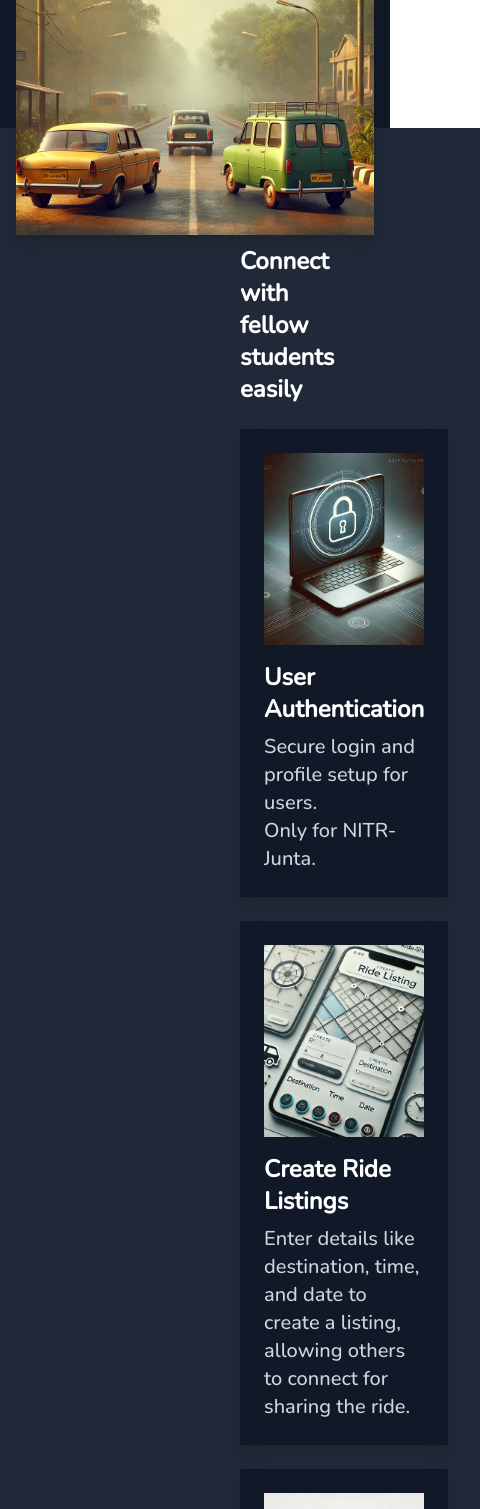
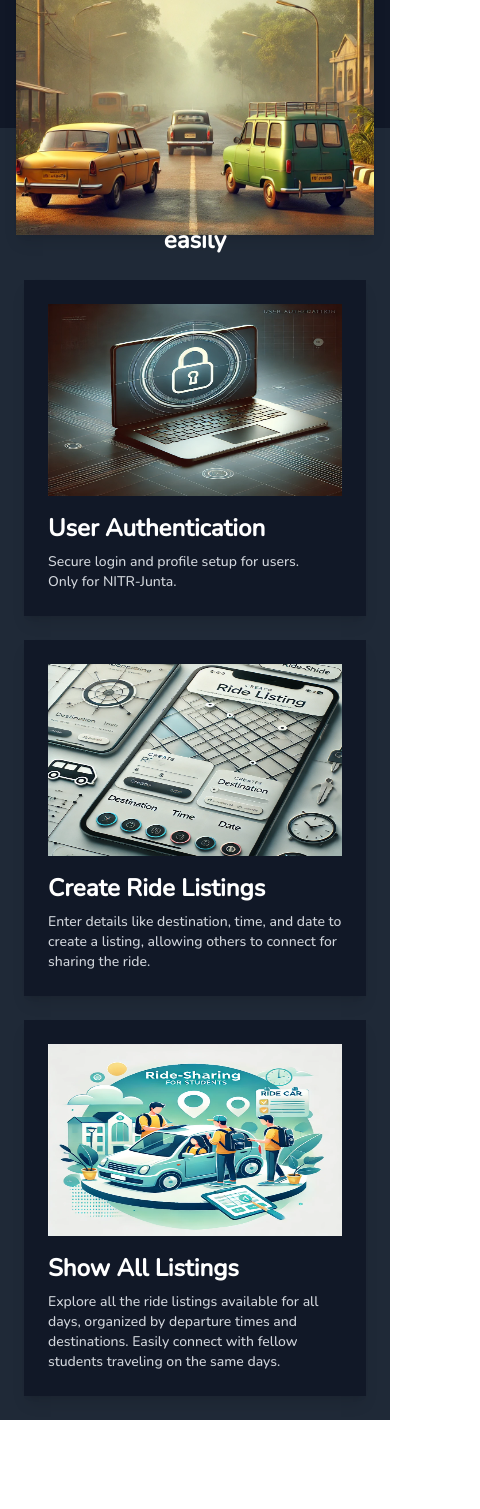
Before and after one commit to buku2004/project-cabshare, a Next.js app: page / in a window 390 px wide. Shown: the part 1560-3069 px from the top of the page, 480 px wide, since content can reach past the window. Built offline with nearby package versions, Linux system fonts and the light colour scheme.

Commit message:
few changes #5

```diff
--- a/src/app/components/Content.tsx
+++ b/src/app/components/Content.tsx
@@ -3,9 +3,9 @@ import Link from "next/link";
 
 const Content = () => {
   return (
-    <div className="bg-gray-800 text-white p-10 px-[15rem]">
+    <div className="bg-gray-800 text-white p-6 md:p-10 lg:px-[15rem]">
       {/* Smart Ride Sharing Title */}
-      <div className="mb-6">
+      <div className="mb-6 text-center md:text-left">
         <div className="text-white inline-block rounded-md font-semibold text-sm uppercase">
           Smart Ride Sharing
         </div>
@@ -15,18 +15,20 @@ const Content = () => {
       </div>
 
       {/* Feature Cards */}
-      <div className="grid md:grid-cols-3 gap-6">
+      <div className="grid grid-cols-1 sm:grid-cols-2 lg:grid-cols-3 gap-6">
         {/* Card 1 */}
         <div className="bg-gray-900 shadow-lg p-6 rounded-lg group hover:scale-105 transform transition-transform duration-300">
           <img
             src="./userauth.webp"
             alt="User Authentication"
-            className="w-full h-48 object-cover rounded-md"
+            className="w-full h-48 object-center rounded-md"
           />
-          <h3 className="text-2xl font-semibold mt-4 group-hover:text-green-500 group-hover:scale-110 transition-transform duration-300"><Link href="/user-auth" >
-            User Authentication
-          </Link></h3>
-          <p className="text-gray-300 mt-2 text-xl">
+          <h3 className="text-2xl font-semibold mt-4 group-hover:text-green-500 group-hover:scale-105 transition-transform duration-300">
+            <Link href="/user-auth">
+              User Authentication
+            </Link>
+          </h3>
+          <p className="text-gray-300 mt-2 text-sm md:text-xl">
             Secure login and profile setup for users. <br /> Only for NITR-Junta.
           </p>
         </div>
@@ -36,12 +38,14 @@ const Content = () => {
           <img
             src="./addlisting.webp"
             alt="Create Ride Listings"
-            className="w-full h-48 object-cover rounded-md"
+            className="w-full h-48 object-center rounded-md"
           />
-          <h3 className="text-2xl font-semibold mt-4 group-hover:text-green-500 group-hover:scale-110 transition-transform duration-300"><Link href="/add-listings" >
-            Create Ride Listings
-          </Link></h3>
-          <p className="text-gray-300 mt-2 text-xl">
+          <h3 className="text-2xl font-semibold mt-4 group-hover:text-green-500 group-hover:scale-105 transition-transform duration-300">
+            <Link href="/add-listings">
+              Create Ride Listings
+            </Link>
+          </h3>
+          <p className="text-gray-300 mt-2 text-sm md:text-xl">
             Enter details like destination, time, and date to create a listing,
             allowing others to connect for sharing the ride.
           </p>
@@ -52,12 +56,14 @@ const Content = () => {
           <img
             src="alllistings.webp"
             alt="Show All Listings"
-            className="w-full h-48 object-cover rounded-md"
+            className="w-full h-48 object-center rounded-md"
           />
-          <h3 className="text-2xl font-semibold mt-4 group-hover:text-green-500 group-hover:scale-110 transition-transform duration-300"><Link href="/all-listings">
-            Show All Listings
-            </Link></h3>
-          <p className="text-gray-300 mt-2 text-xl">
+          <h3 className="text-2xl font-semibold mt-4 group-hover:text-green-500 group-hover:scale-105 transition-transform duration-300">
+            <Link href="/all-listings">
+              Show All Listings
+            </Link>
+          </h3>
+          <p className="text-gray-300 mt-2 text-sm md:text-xl">
             Explore all the ride listings available for all days, organized by
             departure times and destinations. Easily connect with fellow
             students traveling on the same days.
--- a/src/app/components/Footer.tsx
+++ b/src/app/components/Footer.tsx
@@ -1,16 +1,14 @@
-import React from 'react'
+import React from 'react';
 
 const Footer = () => {
   return (
     <div>
-
-    <div className="relative h-screen bg-cover bg-center">
-      {/* Background Image (Replace with your image in CSS if needed) */}
+      <div className="relative bg-cover bg-center">
 
         {/* Content */}
-      <div className="absolute inset-0 flex flex-col justify-between text-white">
+        <div className="absolute flex flex-col justify-between text-white">
           {/* Header */}
-        <header className="text-left ml-20 mt-8">
+          <header className="text-left ml-20 my-8">
             <h1 className="text-4xl font-bold tracking-wider uppercase">
               CabShare-NITR
             </h1>
@@ -28,13 +26,11 @@ const Footer = () => {
             <p className="text-sm mt-2">
               © 2024 CabShare-NITR. All Rights Reserved.
             </p>
-
           </footer>
         </div>
       </div>
+    </div>
+  );
+};
 
-    </div>
-  )
-}
-
-export default Footer
+export default Footer;
```
Lines whose indentation alone changed are shown as unchanged.
